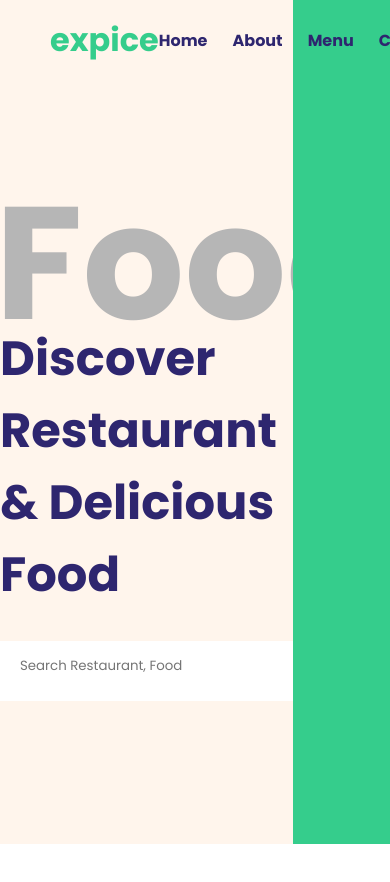
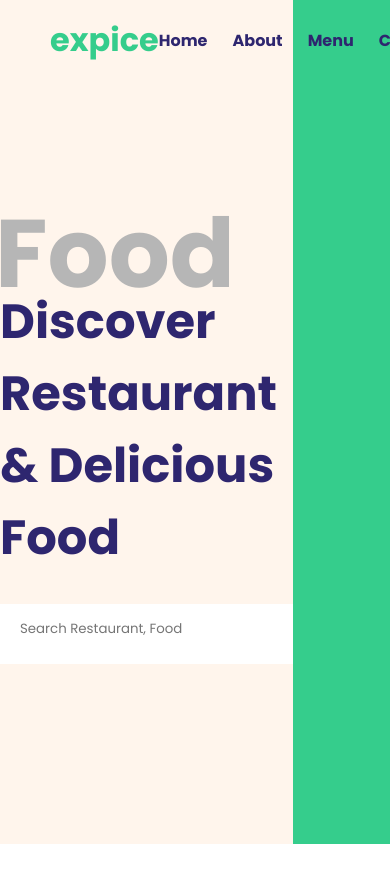
Before and after one commit to mart-anthony-stark/Expice-Restaurant-Vue-FE, a Vue app: page / in a window 390 px wide. Shown: the top 882 px of the page. Built offline with nearby package versions, Linux system fonts and the light colour scheme.

Commit message:
Add: tablet media queries

```diff
--- a/src/views/HomeView.vue
+++ b/src/views/HomeView.vue
@@ -1,7 +1,6 @@
 <template>
   <div class="home">
     <div class="right-overlay"></div>
-    <!-- <img src="" alt=""> -->
     <div class="left">
       <div>
         <h1 class="large">Food</h1>
@@ -118,5 +117,17 @@ onUnmounted(() => {
       }
     }
   }
+
+  @media (max-width: 1080px) {
+    .large {
+      font-size: 6rem !important;
+    }
+    .tagline {
+      margin-top: -40px !important;
+    }
+    .plate {
+      width: 420px;
+    }
+  }
 }
 </style>
```
